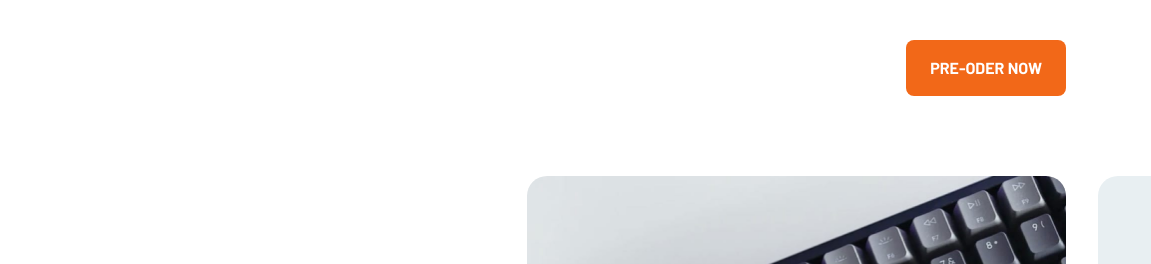
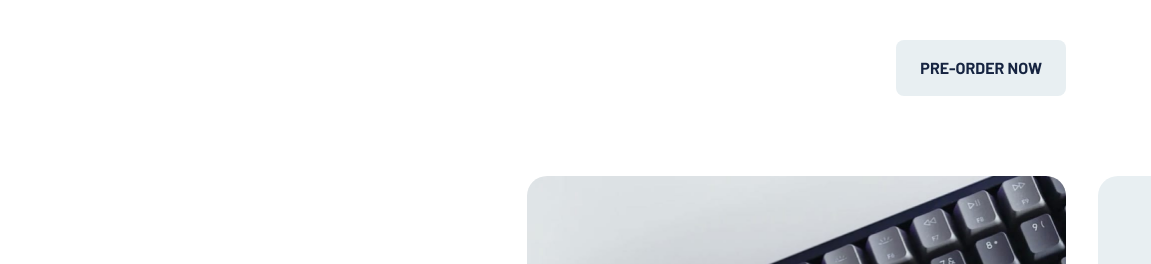
Before and after one commit to Frontend-Mentor-Project-Solutions/typemaster-pre-launch-landing-page, a plain HTML site: page index.html in a window 1280 px wide. Shown: the top 264 px of the page, 129-1280 px from the left. Drawn offline with Linux system fonts and the light colour scheme.

Commit message:
set button hover and focus styles

```diff
--- a/index.html
+++ b/index.html
@@ -27,7 +27,7 @@
     <div class="page-grid">
       <header>
         <img src="assets/icons/logo.svg" alt="Typemaster logo" />
-        <a href="#" data-variant="secondary">Pre-oder now</a>
+        <a href="#" data-variant="secondary">Pre-order now</a>
       </header>
 
       <main class="content-grid">
--- a/styles.css
+++ b/styles.css
@@ -249,11 +249,41 @@ article {
 }
 
 a {
+  --button-color: var(--clr-orange-500);
+  --button-color-hover: var(--clr-orange-300);
+  --button-text: var(--clr-neutral-0);
+  --button-text-hover: var(--clr-neutral-0);
+
   padding-block: 1rem;
   padding-inline: 1.5rem;
-  background-color: var(--clr-orange-500);
-  color: var(--clr-neutral-0);
+  background-color: var(--button-color);
+  color: var(--button-text);
   border-radius: 0.5rem;
+  transition:
+    background 200ms ease-in,
+    color 200ms ease-in;
+
+  &:hover {
+    background-color: var(--button-color-hover);
+    color: var(--button-text-hover);
+  }
+
+  &:focus-visible {
+    outline: 2px solid var(--clr-neutral-0);
+    outline-offset: -4px;
+  }
+
+  &[data-variant="secondary"] {
+    --button-color: var(--clr-neutral-200);
+    --button-color-hover: var(--clr-neutral-900);
+    --button-text: var(--clr-neutral-900);
+    --button-text-hover: var(--clr-neutral-0);
+
+    &:focus-visible {
+      outline: 2px solid var(--clr-neutral-900);
+      outline-offset: 0;
+    }
+  }
 }
 
 .image-wrapper {
```
